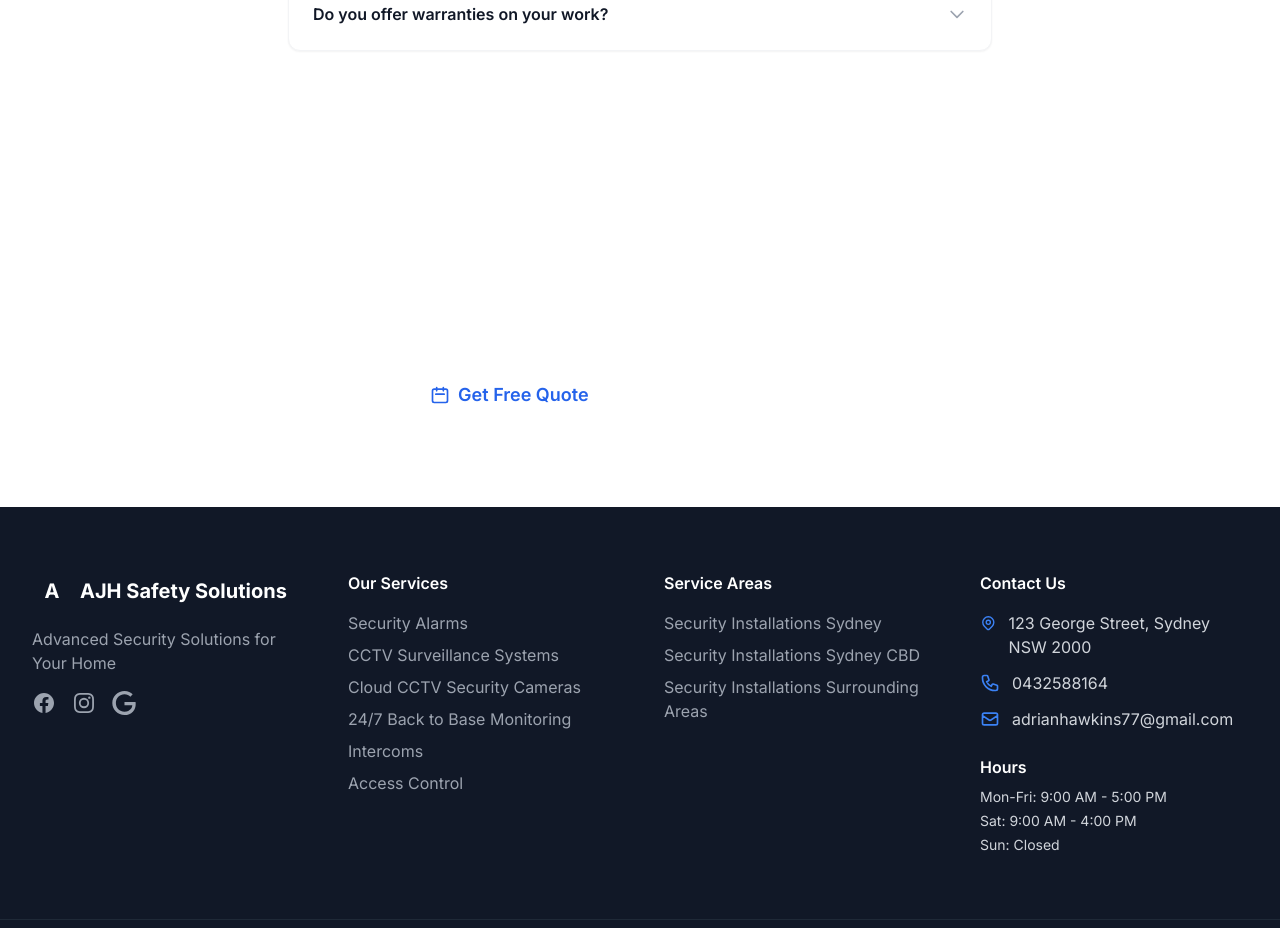
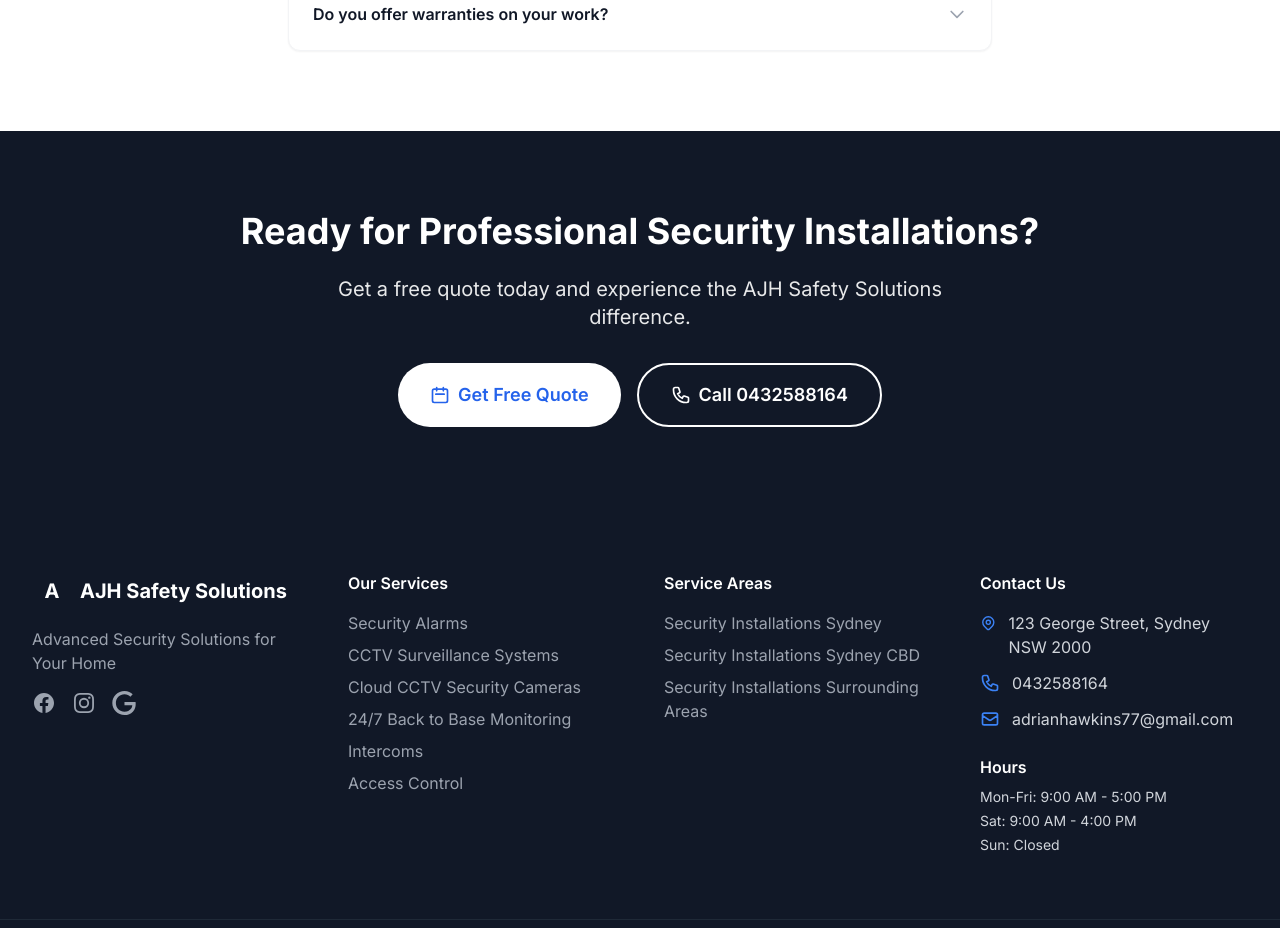
Before and after one commit to easygrow-sites/ajh-safety-solutions, a Next.js app: page / in a window 1280 px wide. Shown: the part 6340-7268 px from the top of the page. Built offline with nearby package versions, Linux system fonts and the light colour scheme.

Commit message:
Fix: Change CTA section to dark gray background for guaranteed text readability

```diff
--- a/app/page.tsx
+++ b/app/page.tsx
@@ -407,7 +407,7 @@
       )}
 
       {/* CTA Section */}
-      <section className="py-20 bg-gradient-to-br from-brand to-brand-dark">
+      <section className="py-20 bg-gray-900">
         <div className="max-w-4xl mx-auto px-4 sm:px-6 lg:px-8 text-center">
           <h2 className="text-3xl sm:text-4xl font-bold text-white mb-6">
             {copy.ctaTitle}
```
